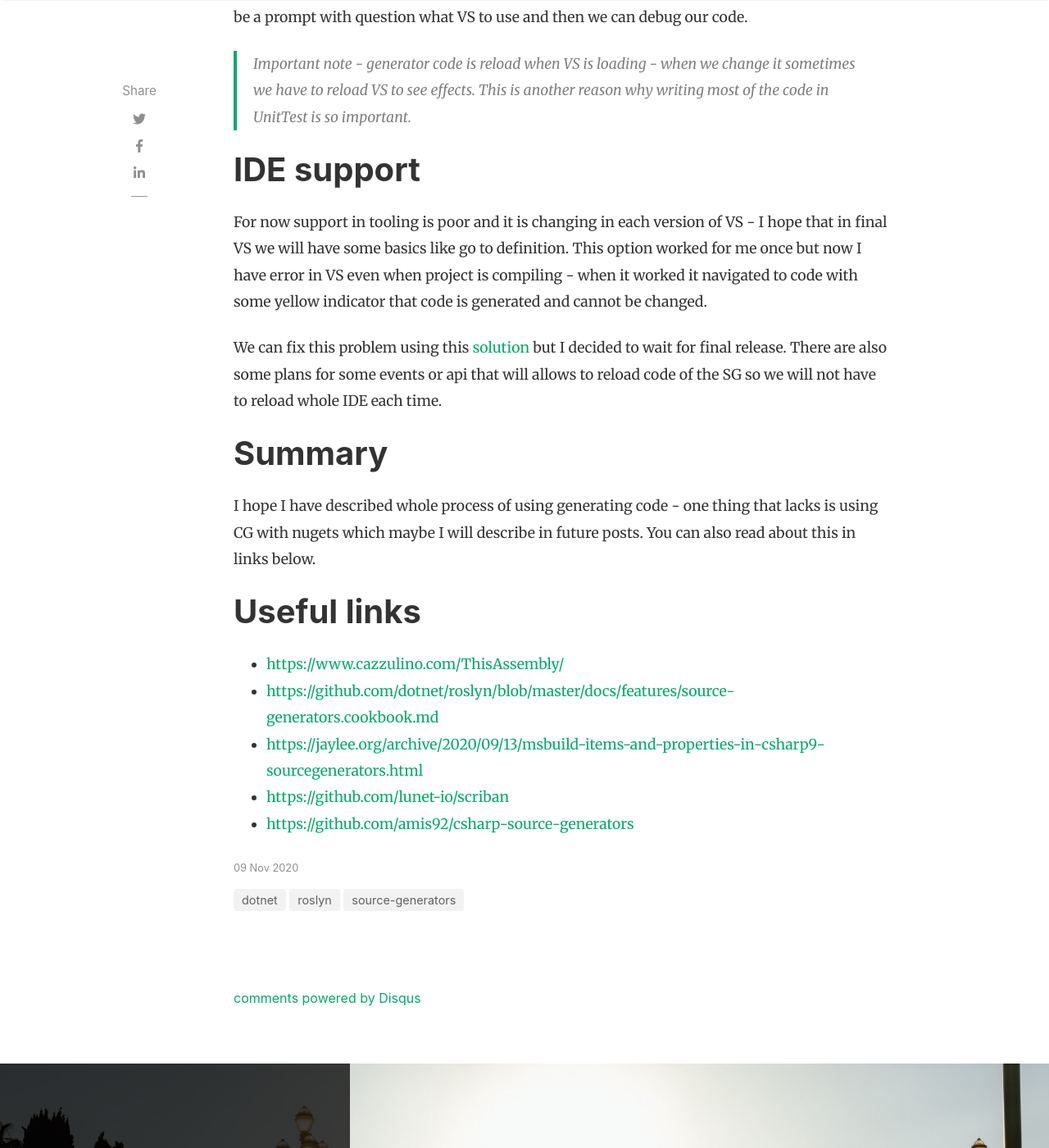
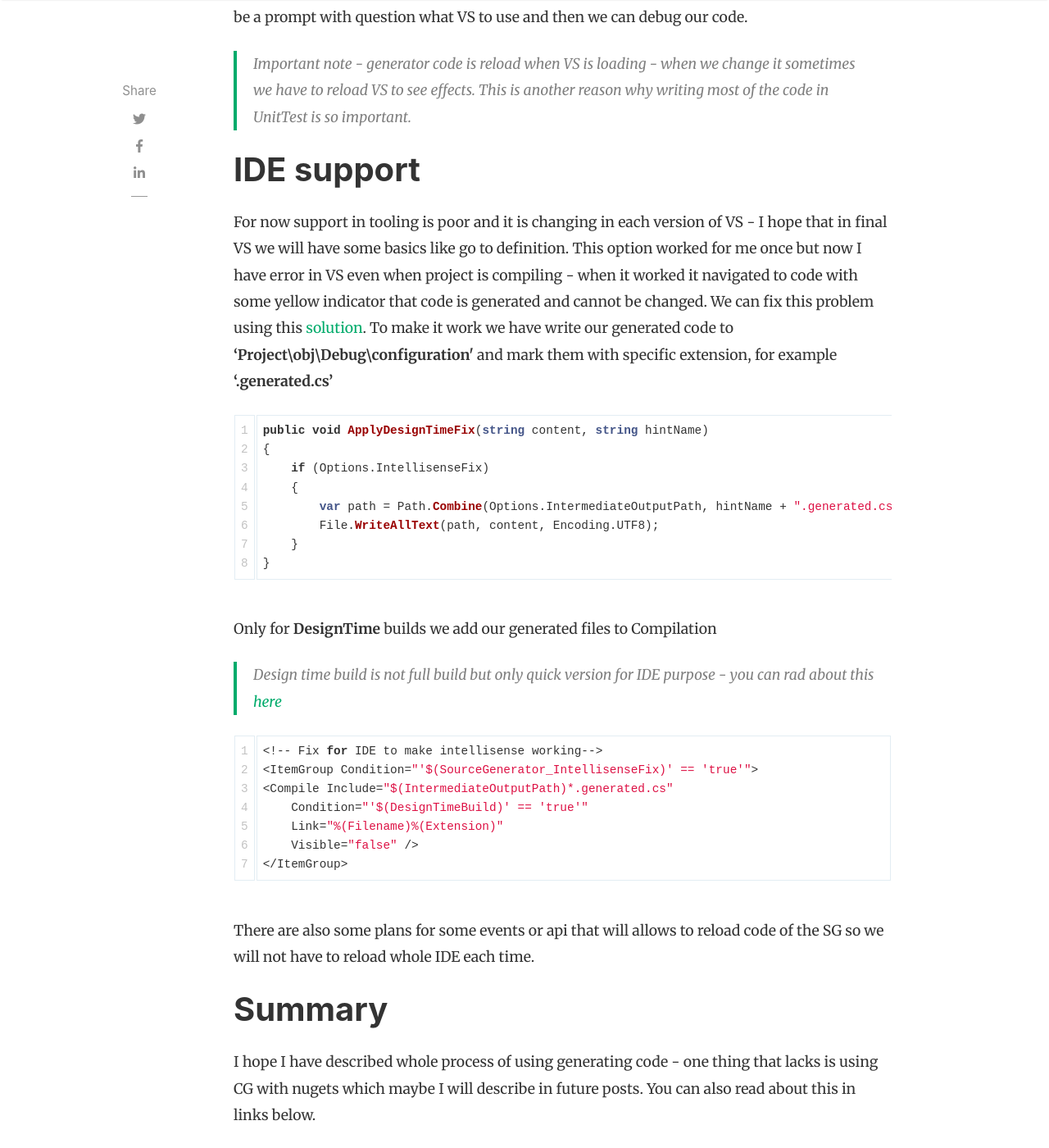
Before and after one commit to dominikjeske/dominikjeske.github.io, a Jekyll site: the page built from _posts/2020-11-09-source-generators.markdown, in a window 1280 px wide and 1400 px high, scrolled down 20836 px. Shown: the whole window at 82% size. Built offline with Jekyll 4.4.1, drawn with Linux system fonts in a browser that asks for light colours; nearby versions of some CDN libraries; comment, search, counter and statistics services are not loaded; some of the changed text lies outside the part shown.

Commit message:
Intellisense fix

`````diff
--- a/_posts/2020-11-09-source-generators.markdown
+++ b/_posts/2020-11-09-source-generators.markdown
@@ -584,8 +584,34 @@ but to do it more pro we can do it behind some configuration so when **SourceGen
 # IDE support
 
 For now support in tooling is poor and it is changing in each version of VS - I hope that in final VS we will have some basics like go to definition. This option worked for me once but now I have error in VS even when project is compiling - when it worked it navigated to code with some yellow indicator that code is generated and cannot be changed.
+We can fix this problem using this [solution](https://github.com/dotnet/roslyn/issues/44093). To make it work we have write our generated code to **'Project\obj\Debug\configuration\'** and mark them with specific extension, for example **'.generated.cs'**
 
-We can fix this problem using this [solution](https://github.com/dotnet/roslyn/issues/44093) but I decided to wait for final release. There are also some plans for some events or api that will allows to reload code of the SG so we will not have to reload whole IDE each time.
+````c#
+public void ApplyDesignTimeFix(string content, string hintName)
+{
+    if (Options.IntellisenseFix)
+    {
+        var path = Path.Combine(Options.IntermediateOutputPath, hintName + ".generated.cs");
+        File.WriteAllText(path, content, Encoding.UTF8);
+    }
+}
+````
+
+Only for **DesignTime** builds we add our generated files to Compilation
+
+> Design time build is not full build but only quick version for IDE purpose - you can rad about this [here](https://github.com/dotnet/project-system/blob/master/docs/design-time-builds.md)
+
+````c#
+<!-- Fix for IDE to make intellisense working-->
+<ItemGroup Condition="'$(SourceGenerator_IntellisenseFix)' == 'true'">
+<Compile Include="$(IntermediateOutputPath)*.generated.cs"
+    Condition="'$(DesignTimeBuild)' == 'true'"
+    Link="%(Filename)%(Extension)"
+    Visible="false" />
+</ItemGroup>
+````
+
+There are also some plans for some events or api that will allows to reload code of the SG so we will not have to reload whole IDE each time.
 
 # Summary
 
@@ -598,3 +624,7 @@ I hope I have described whole process of using generating code - one thing that
 - [https://jaylee.org/archive/2020/09/13/msbuild-items-and-properties-in-csharp9-sourcegenerators.html](https://jaylee.org/archive/2020/09/13/msbuild-items-and-properties-in-csharp9-sourcegenerators.html)
 - [https://github.com/lunet-io/scriban](https://github.com/lunet-io/scriban)
 - [https://github.com/amis92/csharp-source-generators](https://github.com/amis92/csharp-source-generators)
+
+# Updates
+
+- **15.11.2020** - Add information about intellisense fix
`````
